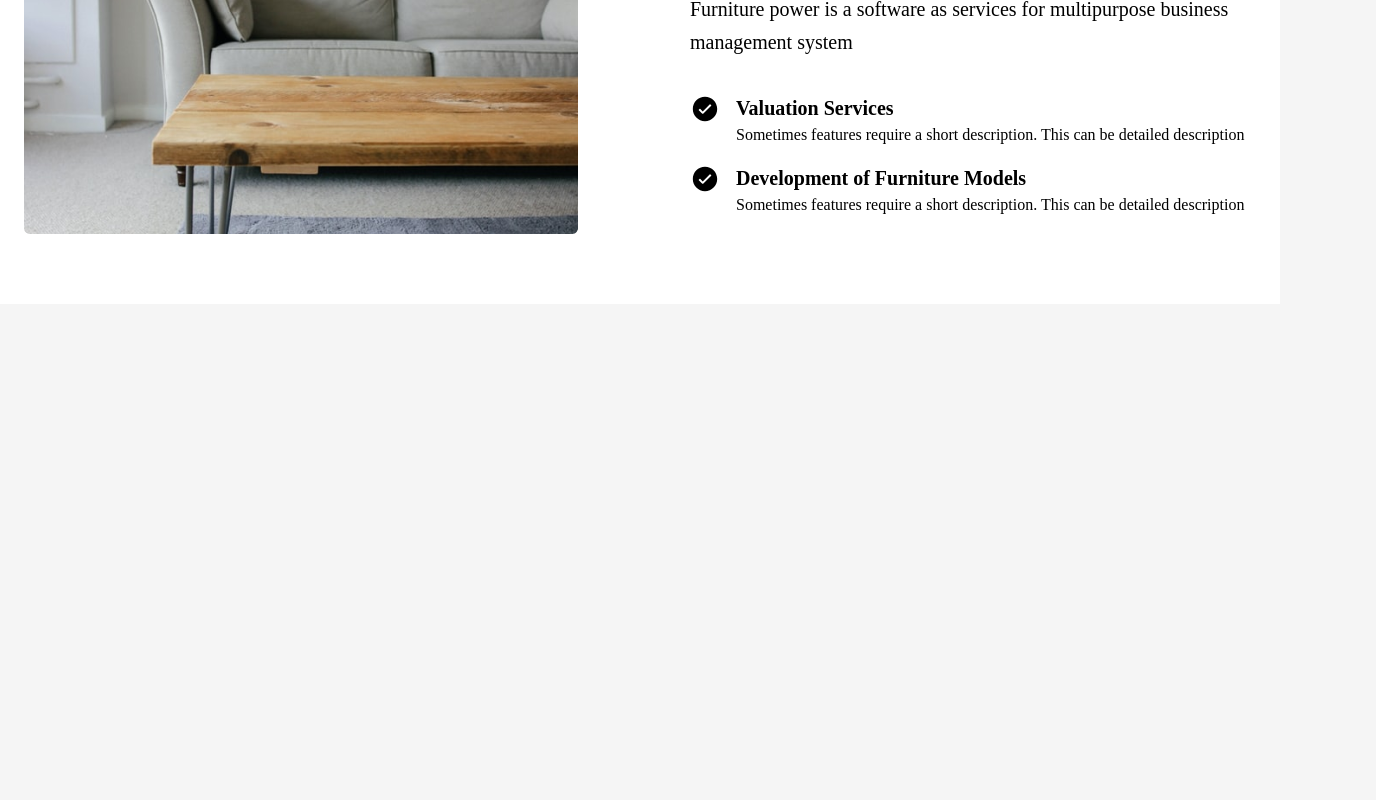
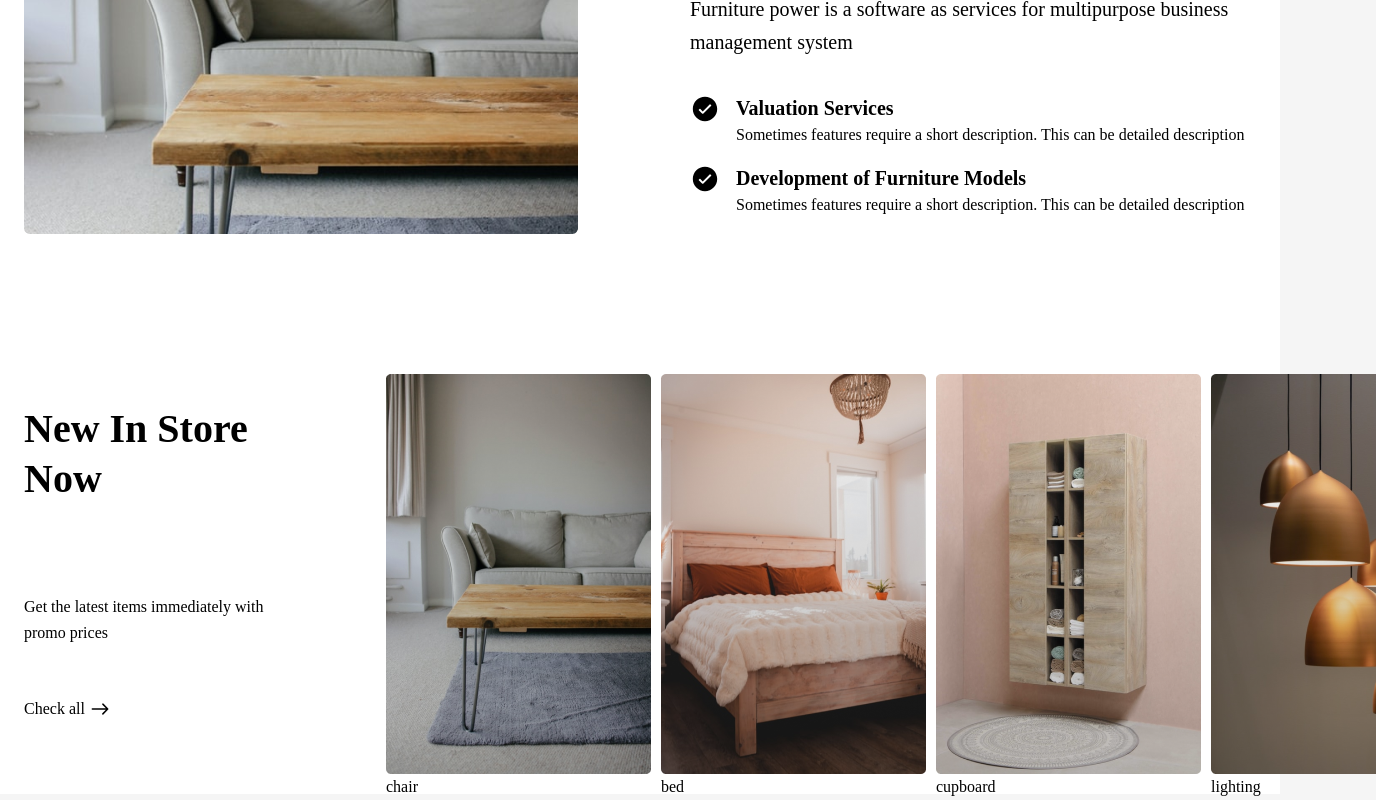
Before and after one commit to masudfcs1/-Furniture_WebApplication_ReactJS-_Tailwind, a React (Vite) app: page / in a window 1280 px wide. Shown: the part 1241-2041 px from the top of the page, 1376 px wide, since content can reach past the window. Before the commit the page ends 1545 px from the top, so only its background shows below. Built offline with nearby package versions, Linux system fonts and the light colour scheme.

Commit message:
NewItemsSlider

```diff
--- a/package.json
+++ b/package.json
@@ -12,7 +12,8 @@
   "dependencies": {
     "react": "^18.2.0",
     "react-dom": "^18.2.0",
-    "react-icons": "^4.10.1"
+    "react-icons": "^4.10.1",
+    "swiper": "^10.2.0"
   },
   "devDependencies": {
     "@types/react": "^18.2.15",
--- a/src/App.jsx
+++ b/src/App.jsx
@@ -1,12 +1,14 @@
 import { useState } from "react";
 import Hero from "./components/Hero";
 import Features from "./components/Features";
+import NewItems from "./components/NewItems";
 
 function App() {
   return (
     <div className=" w-full max-w-[1440px] mx-auto bg-white ">
       <Hero />
       <Features />
+      <NewItems />
     </div>
   );
 }
--- a/src/components/NewItems.jsx
+++ b/src/components/NewItems.jsx
@@ -1,7 +1,36 @@
 import React from "react";
+import { newInStore } from "../data";
+import NewItemsSlider from "./NewItemsSlider";
 
 const NewItems = () => {
-  return <div> NewItems </div>;
+  const { title, subtitle, link, icon } = newInStore;
+  return (
+    <section className="section">
+      <div className="container mx-auto">
+        <div className="flex flex-col lg:flex-row">
+          {/* Text */}
+          <div className=" flex md:flex-col items-baseline gap-x-6 mb-6 lg:mb-0">
+            <h2 className=" title max-w-[245px] lg:mt-[30px] lg:mb-[90px] ">
+              {title}{" "}
+            </h2>
+            <p className=" max-w-[245px] lg:mb-12 ">{subtitle} </p>
+            <div className=" hidden lg:flex items-center">
+              <a
+                className=" hover:border-b border-primary lg:items-center font-medium transition-all "
+                href=""
+              >
+                {link}{" "}
+              </a>
+              <div className=" text-3xl"> {icon} </div>
+            </div>
+          </div>
+          <div className=" lg: max-w-[800px] xl:max-w-[990px] lg:absolute lg:-right-24 ">
+            <NewItemsSlider />
+          </div>
+        </div>
+      </div>
+    </section>
+  );
 };
 
 export default NewItems;
--- a/src/components/NewItemsSlider.jsx
+++ b/src/components/NewItemsSlider.jsx
@@ -1,7 +1,28 @@
 import React from "react";
+import { Swiper, SwiperSlide } from "swiper/react";
+import "swiper/css";
+import "swiper/css/pagination";
+
+// Import Swiper styles
+
+import { newInStore } from "../data";
 
 const NewItemsSlider = () => {
-  return <div> NewItemsSlider </div>;
+  return (
+    <Swiper>
+      {newInStore.products.map((product, index) => {
+        return (
+          <SwiperSlide className=" max-w-[275px]" key={index}>
+            {" "}
+            <div>
+              <img src={product.image.type} alt="" />
+              <div>{product.name}</div>
+            </div>{" "}
+          </SwiperSlide>
+        );
+      })}
+    </Swiper>
+  );
 };
 
 export default NewItemsSlider;
```
Also changed, not shown: 1 other file (tests, documents, lock files or other folders).
